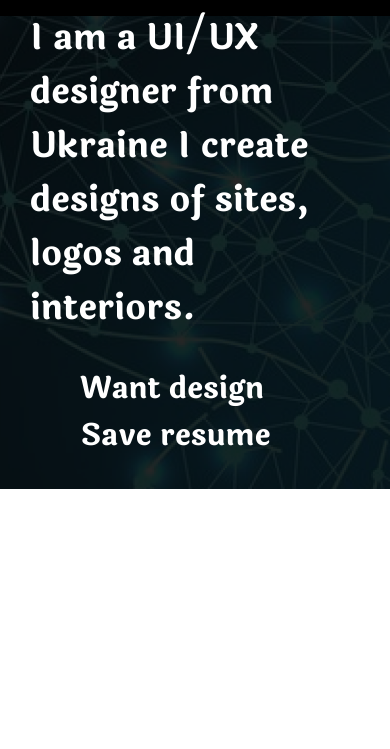
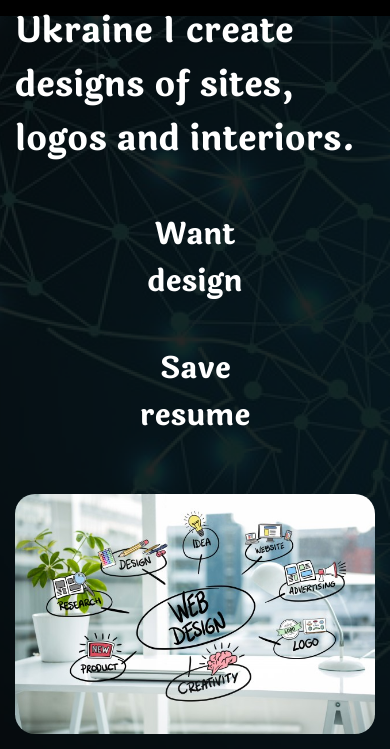
Before and after one commit to zosia-goddess666/practice, a plain HTML site: page 010 git/index.html in a window 390 px wide. Shown: the part 1064-1813 px from the top of the page. Before the commit the page ends 1553 px from the top, so only its background shows below. Drawn offline with Linux system fonts and the light colour scheme.

Commit message:
adaptation phone lol

```diff
--- a/010 git/style/main.css
+++ b/010 git/style/main.css
@@ -32,9 +32,6 @@ body{
     .nav-link{
         font-size: 5px;
     }
-    .header{
-        flex-direction: column;
-    }
     .nav-box{
         display: none;
     }
@@ -55,6 +52,57 @@ body{
     }
 }
 
+@media(max-width: 768px) {
+    body {
+        padding: 15px;
+    }
+    .nav-box {
+        display: none;
+    }
+    .main.fl {
+        flex-direction: column;
+        text-align: left;
+    }
+    .auth-name {
+        font-size: 27px;
+    }
+
+    .auth-about {
+        font-size: 27px;
+        margin-bottom: 20px;
+    }
+
+    .auth-descrip {
+        font-size: 12px;
+        margin-bottom: 25px;
+    }
+    .auth-link-box {
+        align-items: center;
+        display: flex;
+        flex-direction: column;
+        gap: 10px;
+        width: 100%;
+        margin-bottom: 40px;
+    }
+
+    .auth-banner {
+        width: 100%;
+        height: auto;
+        display: block;
+    }
+    .auth-link {
+        width: 50%;
+        font-size: 18px;
+        padding: 12px;
+        text-align: center;
+    }
+    .right-col {
+        width: 100%;
+    }
+    .logo-img {
+        width: 80px;
+    }
+}
 
 .nav-list{
     list-style: none;
```
